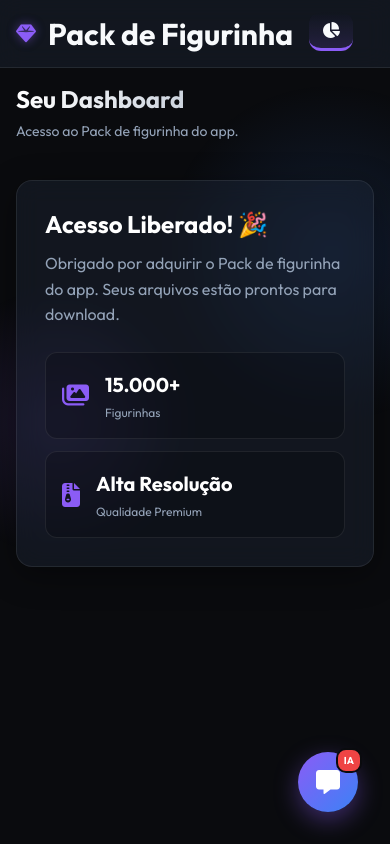
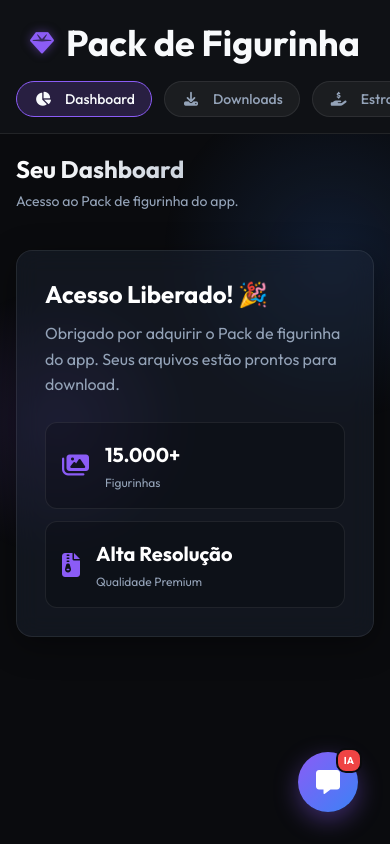
Before and after one commit to DuduRuggi29/entregapack, a website: page index.html in a window 390 px wide. Drawn offline with Linux system fonts and the light colour scheme.

Commit message:
style: perfect mobile navigation menu by reverting hidden text and using a scrollable pill-button list

```diff
--- a/styles.css
+++ b/styles.css
@@ -641,51 +641,57 @@ body {
         width: 100%;
         border-right: none;
         border-bottom: 1px solid var(--glass-border);
-        padding: 12px 16px;
-        flex-direction: row;
+        padding: 20px 0 0 0;
+        flex-direction: column;
         align-items: center;
-        justify-content: space-between;
         gap: 16px;
+        background: var(--bg-dark);
+        z-index: 10;
     }
 
     .logo {
         margin-bottom: 0;
-        font-size: 20px;
+        font-size: 24px;
     }
 
-    .logo span, .user-profile, .nav-item span {
+    .logo span, .user-profile {
         display: none;
     }
 
     .nav-menu {
+        width: 100%;
         flex-direction: row;
-        flex: 1;
         overflow-x: auto;
         -webkit-overflow-scrolling: touch;
-        gap: 8px;
-        padding-bottom: 4px;
+        gap: 12px;
+        padding: 0 16px 16px 16px;
         justify-content: flex-start;
+        align-items: center;
     }
 
     /* Esconder a barra de rolagem mas manter a funcionalidade */
     .nav-menu::-webkit-scrollbar {
         height: 0px;
+        background: transparent;
     }
 
     .nav-item {
-        padding: 10px;
-        min-width: 44px;
+        padding: 8px 16px;
+        border-radius: 24px;
+        background: rgba(255, 255, 255, 0.05);
+        border: 1px solid var(--glass-border);
+        white-space: nowrap;
+        font-size: 14px;
         justify-content: center;
     }
 
     .nav-item.active {
-        border-left: none;
-        border-bottom: 3px solid var(--accent-primary);
-        background: linear-gradient(0deg, rgba(139, 92, 246, 0.15) 0%, transparent 100%);
+        border: 1px solid var(--accent-primary);
+        background: rgba(139, 92, 246, 0.2);
     }
 
     .main-content {
-        padding: 16px;
+        padding: 20px 16px;
     }
 
     .welcome-text h1 {
```
